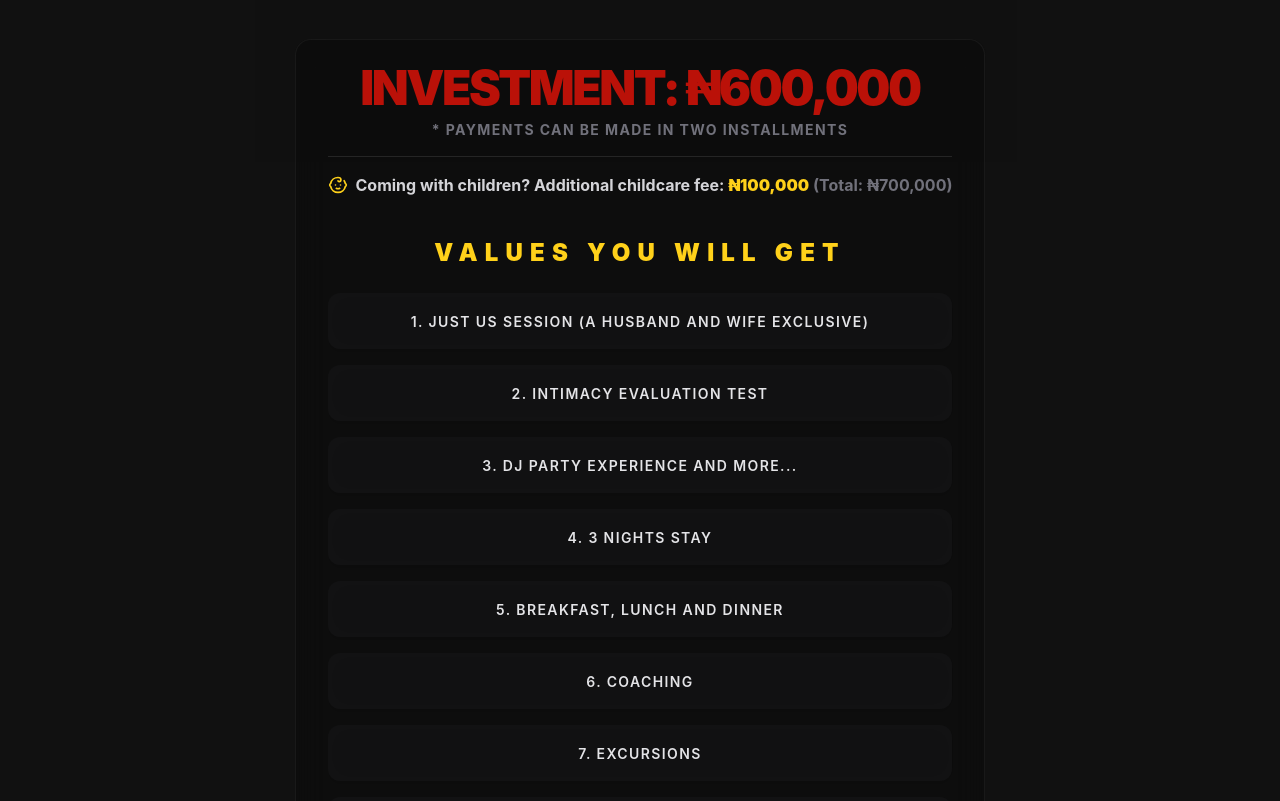
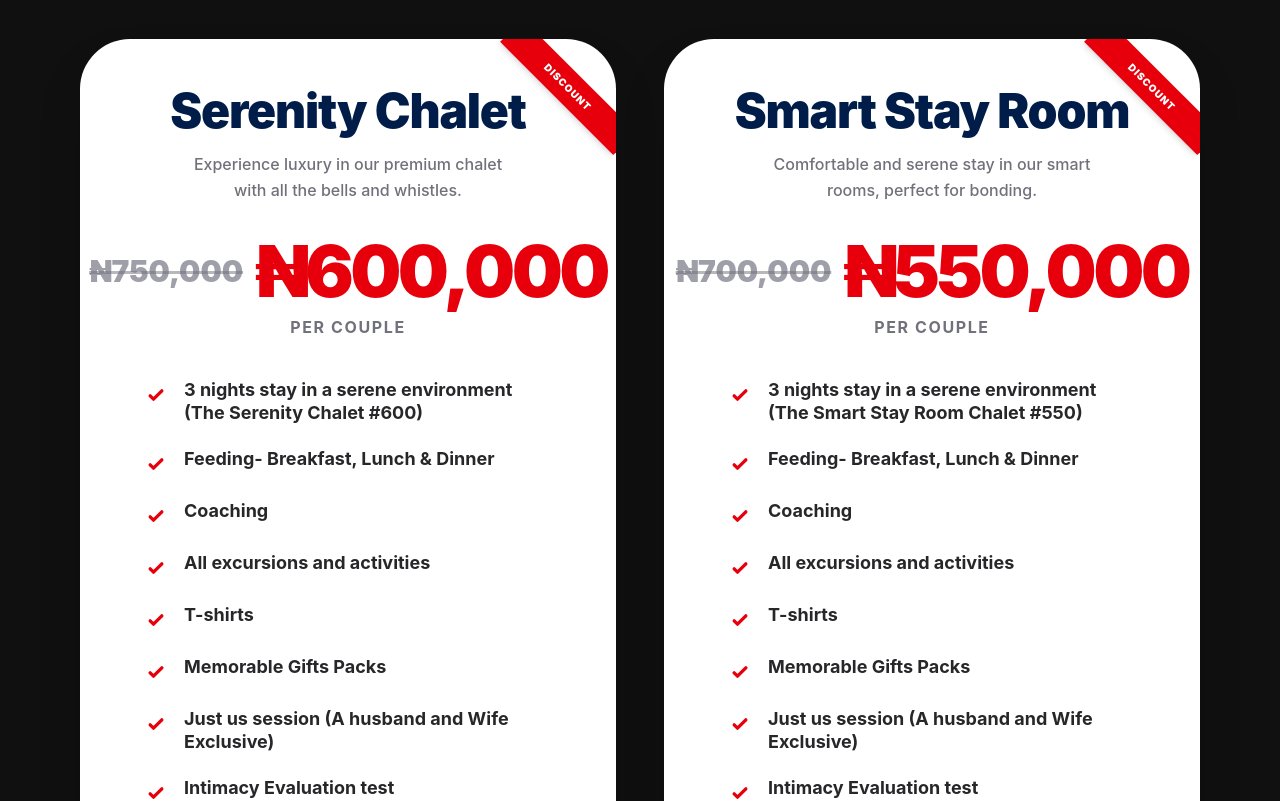
Before and after one commit to thecompassassembly/lovereboot, a Next.js app: page / in a window 1280 px wide. Shown: the part 2125-2926 px from the top of the page. Built offline with nearby package versions, Linux system fonts and the light colour scheme.

Commit message:
feat: replace single investment display with a dual-plan pricing grid including feature lists and discount styling

```diff
--- a/app/page.tsx
+++ b/app/page.tsx
@@ -14,7 +14,6 @@ import {
   Coffee,
   Sparkles,
   Baby,
-  Utensils,
   HelpCircle,
 } from "lucide-react";
 
@@ -345,11 +344,123 @@ export default function Home() {
             <h2 className="text-4xl md:text-7xl font-black mb-8 tracking-tighter uppercase">
               The <span className="text-brand-500">Package</span>
             </h2>
-            <div className="inline-block glass-dark border border-brand-500/20 px-8 py-6 rounded-2xl">
-              <p className="text-brand-400 font-black text-3xl md:text-5xl tracking-tighter">
-                INVESTMENT: ₦600,000
-              </p>
-              <p className="text-zinc-500 text-sm mt-2 uppercase tracking-widest font-bold">
+            <div className="grid grid-cols-1 md:grid-cols-2 gap-12 max-w-6xl mx-auto px-4">
+              {[
+                {
+                  name: "Serenity Chalet",
+                  oldPrice: "₦750,000",
+                  price: "₦600,000",
+                  subtitle:
+                    "Experience luxury in our premium chalet with all the bells and whistles.",
+                  features: [
+                    "3 nights stay in a serene environment (The Serenity Chalet #600)",
+                    "Feeding- Breakfast, Lunch & Dinner",
+                    "Coaching",
+                    "All excursions and activities",
+                    "T-shirts",
+                    "Memorable Gifts Packs",
+                    "Just us session (A husband and Wife Exclusive)",
+                    "Intimacy Evaluation test",
+                    "Dj party experience and more",
+                  ],
+                },
+                {
+                  name: "Smart Stay Room",
+                  oldPrice: "₦700,000",
+                  price: "₦550,000",
+                  subtitle:
+                    "Comfortable and serene stay in our smart rooms, perfect for bonding.",
+                  features: [
+                    "3 nights stay in a serene environment (The Smart Stay Room Chalet #550)",
+                    "Feeding- Breakfast, Lunch & Dinner",
+                    "Coaching",
+                    "All excursions and activities",
+                    "T-shirts",
+                    "Memorable Gifts Packs",
+                    "Just us session (A husband and Wife Exclusive)",
+                    "Intimacy Evaluation test",
+                    "Dj party experience and more",
+                  ],
+                },
+              ].map((plan, i) => (
+                <motion.div
+                  key={i}
+                  initial={{ opacity: 0, y: 30 }}
+                  whileInView={{ opacity: 1, y: 0 }}
+                  viewport={{ once: true }}
+                  transition={{ delay: i * 0.1 }}
+                  className="relative group h-full"
+                >
+                  <div className="relative h-full bg-white p-8 md:p-12 rounded-[50px] flex flex-col items-center overflow-hidden shadow-2xl">
+                    {/* Discount Ribbon */}
+                    <div className="absolute top-0 right-0 w-32 h-32 overflow-hidden pointer-events-none">
+                      <div className="absolute top-8 -right-8 w-40 h-8 bg-red-600 text-white text-[10px] font-black flex items-center justify-center uppercase tracking-widest rotate-45 shadow-md">
+                        Discount
+                      </div>
+                    </div>
+
+                    <h3 className="text-3xl md:text-5xl font-black mb-4 text-[#001D4A] tracking-tight text-center">
+                      {plan.name}
+                    </h3>
+
+                    <p className="text-sm md:text-base text-zinc-500 mb-8 text-center max-w-xs font-medium leading-relaxed">
+                      {plan.subtitle}
+                    </p>
+
+                    <div className="flex flex-col items-center mb-10">
+                      <div className="flex items-center gap-3">
+                        <span className="text-2xl md:text-3xl font-black text-zinc-400 line-through decoration-[3px] decoration-zinc-500/50">
+                          {plan.oldPrice}
+                        </span>
+                        <span className="text-5xl md:text-7xl font-black text-red-600 tracking-tighter">
+                          {plan.price}
+                        </span>
+                      </div>
+                      <span className="text-zinc-500 text-sm md:text-base font-bold uppercase tracking-widest mt-2">
+                        per couple
+                      </span>
+                    </div>
+
+                    <div className="w-full space-y-6 mb-12 text-left px-4">
+                      {plan.features.map((feature, idx) => (
+                        <div key={idx} className="flex items-start gap-4">
+                          <div className="mt-1 shrink-0 w-6 h-6 flex items-center justify-center">
+                            <svg
+                              viewBox="0 0 24 24"
+                              fill="none"
+                              className="w-5 h-5 text-red-600 stroke-[4px]"
+                              stroke="currentColor"
+                            >
+                              <path
+                                d="M5 13l4 4L19 7"
+                                strokeLinecap="round"
+                                strokeLinejoin="round"
+                              />
+                            </svg>
+                          </div>
+                          <span className="text-zinc-800 text-base md:text-lg font-bold leading-tight">
+                            {feature}
+                          </span>
+                        </div>
+                      ))}
+                    </div>
+
+                    <div className="mt-auto w-full">
+                      <Link
+                        href="https://forms.gle/kk6wvn2nE6N19zRPA"
+                        target="_blank"
+                        className="block w-full text-center px-8 py-5 bg-red-600 text-white hover:bg-red-700 rounded-2xl font-black text-xl uppercase tracking-widest transition-all duration-300 shadow-xl hover:shadow-red-900/20 active:scale-95"
+                      >
+                        Book Now
+                      </Link>
+                    </div>
+                  </div>
+                </motion.div>
+              ))}
+            </div>
+
+            <div className="mt-20 inline-block glass-dark border border-brand-500/20 px-8 py-6 rounded-2xl">
+              <p className="text-zinc-400 text-sm uppercase tracking-widest font-bold">
                 * Payments can be made in two installments
               </p>
               <div className="mt-4 pt-4 border-t border-white/10">
@@ -358,37 +469,10 @@ export default function Home() {
                   <p className="text-sm md:text-base font-bold">
                     Coming with children? Additional childcare fee:{" "}
                     <span className="text-accent-400 font-black">₦100,000</span>{" "}
-                    <span className="text-zinc-500">(Total: ₦700,000)</span>
+                    <span className="text-zinc-500">
+                      (Total: ₦700,000 or ₦650,000)
+                    </span>
                   </p>
-                </div>
-              </div>
-
-              <div className="mt-10">
-                <p className="text-accent-400 font-black text-2xl mb-6 uppercase tracking-[0.3em]">
-                  Values You Will Get
-                </p>
-
-                <div className="grid grid-cols-1 gap-4">
-                  {[
-                    "Just us session (A husband and Wife Exclusive)",
-                    "Intimacy Evaluation Test",
-                    "DJ Party Experience and more...",
-                    "3 Nights Stay",
-                    "Breakfast, Lunch and Dinner",
-                    "Coaching",
-                    "Excursions",
-                    "T-Shirts",
-                    "Gift Packs",
-                  ].map((item, i) => (
-                    <div
-                      key={i}
-                      className="bg-zinc-900/50 backdrop-blur-md p-4 rounded-xl shadow-md hover:shadow-lg transition-all duration-300"
-                    >
-                      <span className="text-zinc-200 text-sm font-semibold uppercase tracking-widest">
-                        {i + 1}. {item}
-                      </span>
-                    </div>
-                  ))}
                 </div>
               </div>
             </div>
```
